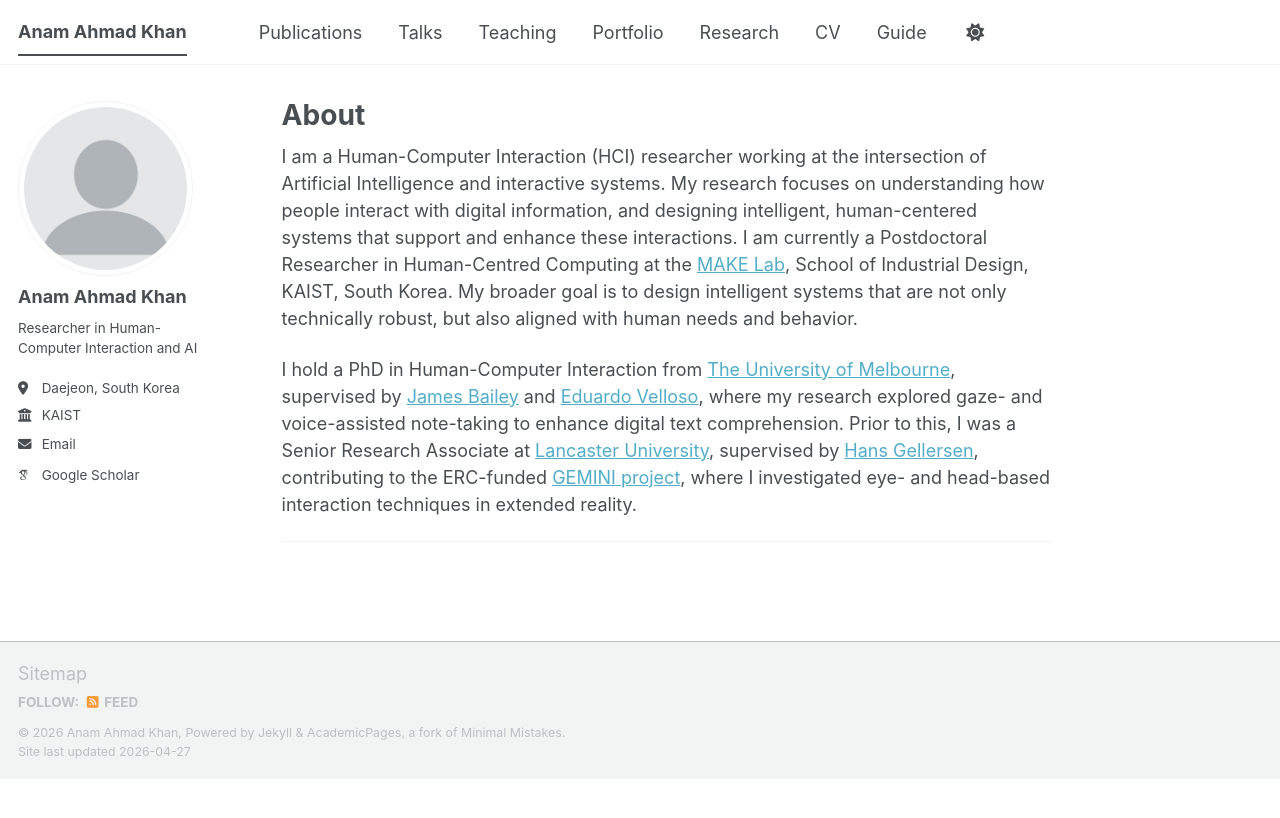
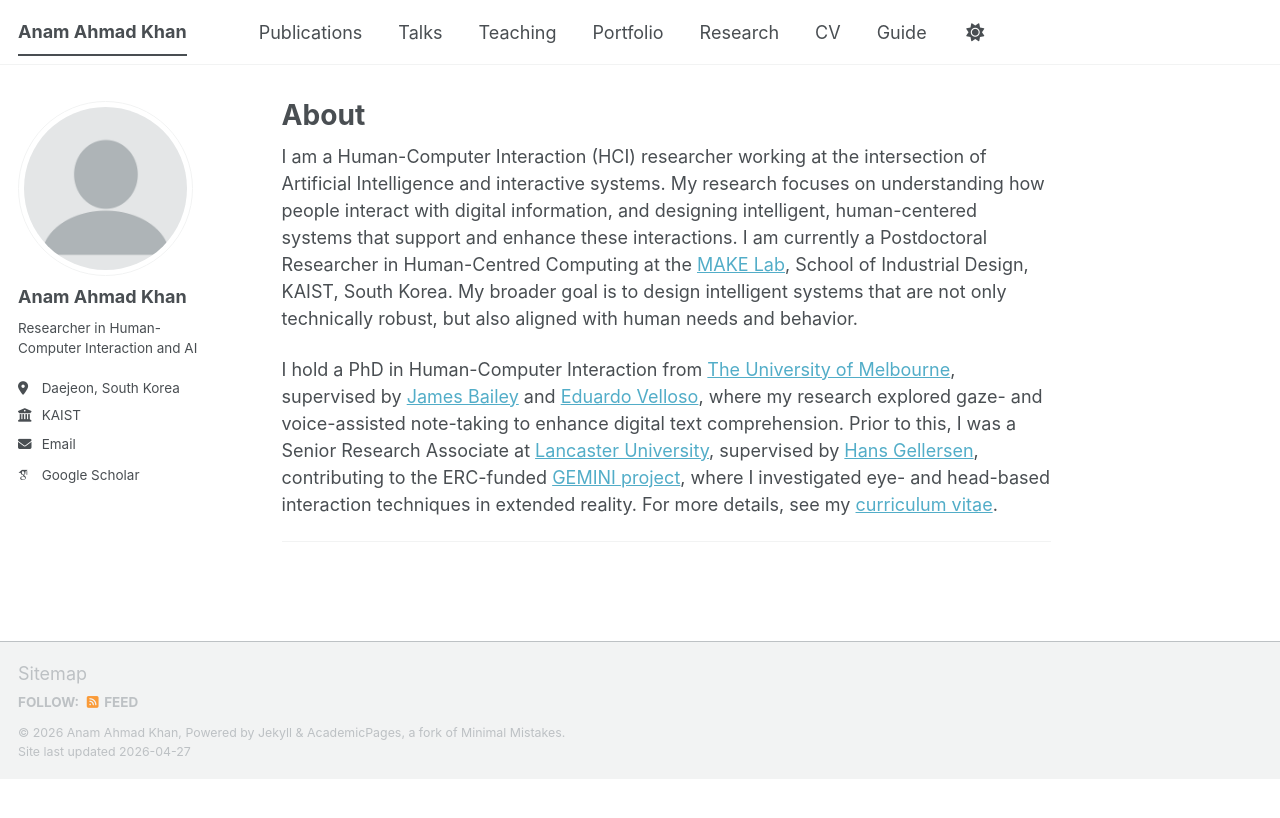
Before and after one commit to khananamahmad3-max/anamkhan.github.io, a Jekyll site: the page built from _pages/about.md, in a window 1280 px wide. Shown: the top 818 px of the page. Built offline with Jekyll 4.4.1, drawn with Linux system fonts in a browser that asks for light colours; some web fonts are replaced; a script bundle is joined from its source files by our own code; library files that are not in the unit come from our copies.

Commit message:
Update about.md

```diff
--- a/_pages/about.md
+++ b/_pages/about.md
@@ -8,6 +8,7 @@ author_profile: true
 I am a Human-Computer Interaction (HCI) researcher working at the intersection of Artificial Intelligence and interactive systems. My research focuses on understanding how people interact with digital information, and designing intelligent, human-centered systems that support and enhance these interactions. I am currently a Postdoctoral Researcher in Human-Centred Computing at the [MAKE Lab](https://make.kaist.ac.kr), School of Industrial Design, KAIST, South Korea. My broader goal is to design intelligent systems that are not only technically robust, but also aligned with human needs and behavior.
 
 
-I hold a PhD in Human-Computer Interaction from [The University of Melbourne](https://www.unimelb.edu.au), supervised by [James Bailey](https://scholar.google.com/citations?user=...) and [Eduardo Velloso](https://eduardovelloso.com), where my research explored gaze- and voice-assisted note-taking to enhance digital text comprehension. Prior to this, I was a Senior Research Associate at [Lancaster University](https://www.lancaster.ac.uk), supervised by [Hans Gellersen](https://www.lancaster.ac.uk/scc/about-us/people/hans-gellersen), contributing to the ERC-funded [GEMINI project](https://gemini-erc.eu), where I investigated eye- and head-based interaction techniques in extended reality.
+I hold a PhD in Human-Computer Interaction from [The University of Melbourne](https://www.unimelb.edu.au), supervised by [James Bailey](https://scholar.google.com/citations?user=...) and [Eduardo Velloso](https://eduardovelloso.com), where my research explored gaze- and voice-assisted note-taking to enhance digital text comprehension. Prior to this, I was a Senior Research Associate at [Lancaster University](https://www.lancaster.ac.uk), supervised by [Hans Gellersen](https://www.lancaster.ac.uk/scc/about-us/people/hans-gellersen), contributing to the ERC-funded [GEMINI project](https://gemini-erc.eu), where I investigated eye- and head-based interaction techniques in extended reality. For more details, see my [curriculum vitae](/anamkhan.github.io/files/anam_cv.pdf).
+
 
 ---
```
